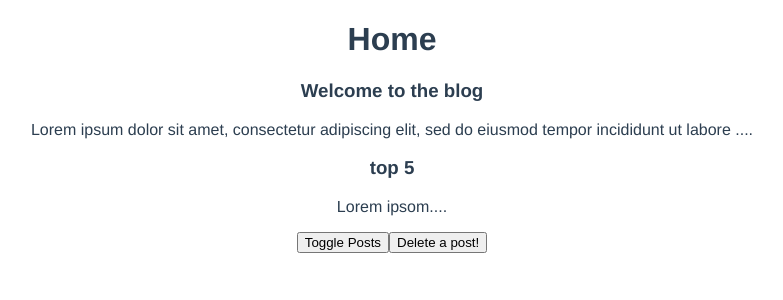
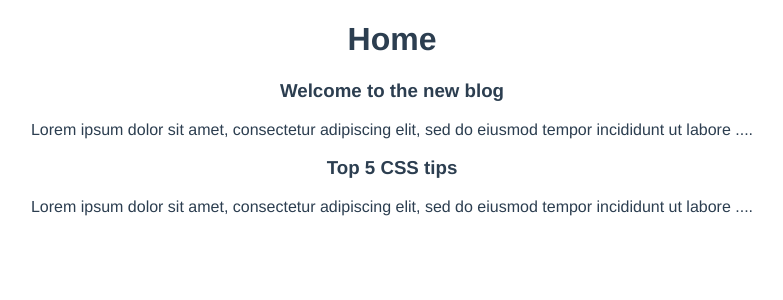
Before and after one commit to mbpassos/composition_api, a Vue app: page / in a window 1280 px wide. Shown: the top 300 px of the page, without its empty margins (248-1031 px from the left). Built offline with nearby package versions, Linux system fonts and the light colour scheme; data requests are answered from the project's data file.

Commit message:
fetching data in Setup

```diff
--- /dev/null
+++ b/data/db.json
@@ -0,0 +1,25 @@
+{
+    "posts": [
+        {
+            "id": 1,
+            "title": "Welcome to the new blog",
+            "body": "Lorem ipsum dolor sit amet, consectetur adipiscing elit, sed do eiusmod tempor incididunt ut labore et dolore magna aliqua. Ut enim ad minim veniam, quis nostrud exercitation ullamco laboris nisi ut aliquip ex ea commodo consequat. Duis aute irure dolor in reprehenderit in voluptate velit esse cillum dolore eu fugiat nulla pariatur. Excepteur sint occaecat cupidatat non proident, sunt in culpa qui officia deserunt mollit anim id est laborum.",
+            "tags": [
+                "webdev",
+                "config",
+                "news"
+            ]
+        },
+        {
+            "id": 2,
+            "title": "Top 5 CSS tips",
+            "body": "Lorem ipsum dolor sit amet, consectetur adipiscing elit, sed do eiusmod tempor incididunt ut labore et dolore magna aliqua. Ut enim ad minim veniam, quis nostrud exercitation ullamco laboris nisi ut aliquip ex ea commodo consequat. Duis aute irure dolor in reprehenderit in voluptate velit esse cillum dolore eu fugiat nulla pariatur. Excepteur sint occaecat cupidatat non proident, sunt in culpa qui officia deserunt mollit anim id est laborum.",
+            "tags": [
+                "css",
+                "webdev",
+                "coding"
+            ]
+
+        }
+    ]
+}
--- a/package.json
+++ b/package.json
@@ -8,6 +8,7 @@
   },
   "dependencies": {
     "core-js": "^3.8.3",
+    "json-server": "^0.16.3",
     "vue": "^3.0.4",
     "vue-router": "^4.0.3"
   },
--- a/src/views/Home.vue
+++ b/src/views/Home.vue
@@ -1,9 +1,12 @@
 <template>
   <div class="home">
     <h1>Home</h1>
-    <PostList v-if="showPosts" :posts="posts" />
-    <button @click="showPosts = !showPosts">Toggle Posts</button>
-    <button @click="posts.pop()">Delete a post!</button>
+    <div v-if="error">{{ error }}</div>
+    <div v-if="posts.length">
+      <PostList :posts="posts" />
+    </div>
+    <div v-else>Loading...</div>
+
   </div>
 </template>
 
@@ -15,14 +18,27 @@
   name: 'Home',
   components: { PostList },
   setup() {
-    const posts = ref([
-      { title: 'Welcome to the blog', body: 'Lorem ipsum dolor sit amet, consectetur adipiscing elit, sed do eiusmod tempor incididunt ut labore et dolore magna aliqua. Ut enim ad minim veniam, quis nostrud exercitation ullamco laboris nisi ut aliquip ex ea commodo consequat. Duis aute irure dolor in reprehenderit in voluptate velit esse cillum dolore eu fugiat nulla pariatur. Excepteur sint occaecat cupidatat non proident, sunt in culpa qui officia deserunt mollit anim id est laborum.', id: 1},
-      { title: 'top 5', body: 'Lorem ipsom', id: 2 }
-    ])
+    const posts = ref([])
+    const error = ref(null)
 
-    const showPosts = ref(true)
+    const load = async () => {
+      try {
+        let data = await fetch('http://localhost:3000/posts')
+        if (!data.ok){
+          throw Error('no data available')
+        }
+        posts.value = await data.json()
+      }
+      catch (err) {
+        error.value = err.message
+        console.log(error.value)
+      }
+    }
 
-    return { posts, showPosts }
+    load()
+
+
+    return { posts, error }
   }
 }
 </script>
```
Also changed, not shown: 1 other file (tests, documents, lock files or other folders).
